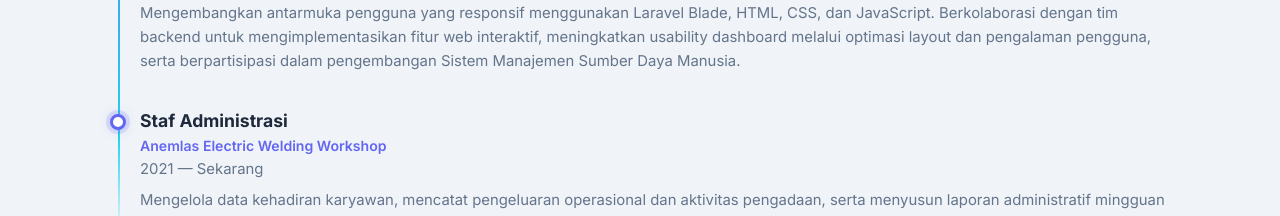
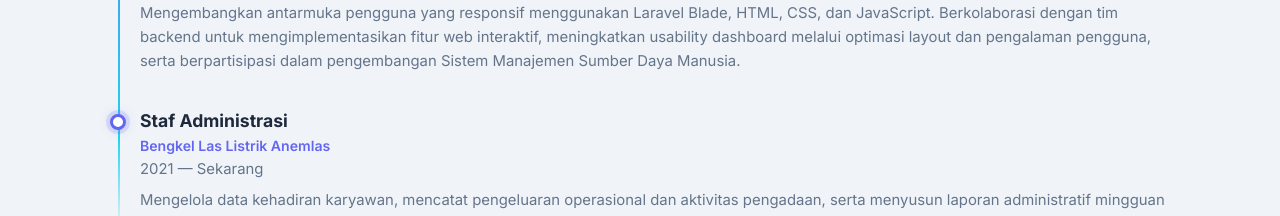
Before and after one commit to Ferdanus/MyPortfolio, a website: page public/index.html in a window 1280 px wide. Shown: the part 2780-2996 px from the top of the page. Drawn offline with Linux system fonts and the light colour scheme; no server answers.

```diff
--- a/public/index.html
+++ b/public/index.html
@@ -125,7 +125,7 @@
         <div class="timeline-marker"></div>
         <div class="timeline-content">
           <h3>Staf Administrasi</h3>
-          <p class="timeline-role">Anemlas Electric Welding Workshop</p>
+          <p class="timeline-role">Bengkel Las Listrik Anemlas</p>
           <p class="timeline-period">2021 — Sekarang</p>
           <p>Mengelola data kehadiran karyawan, mencatat pengeluaran operasional dan aktivitas pengadaan, serta menyusun laporan administratif mingguan untuk manajemen data.</p>
         </div>
```
